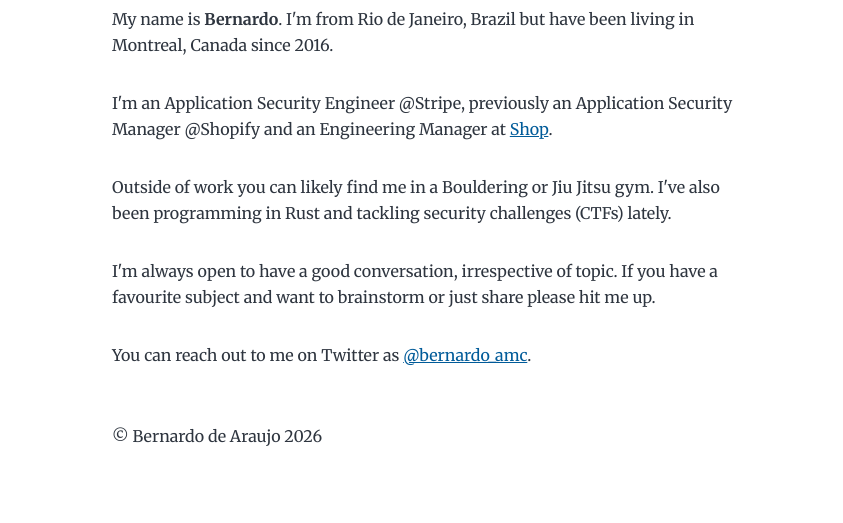
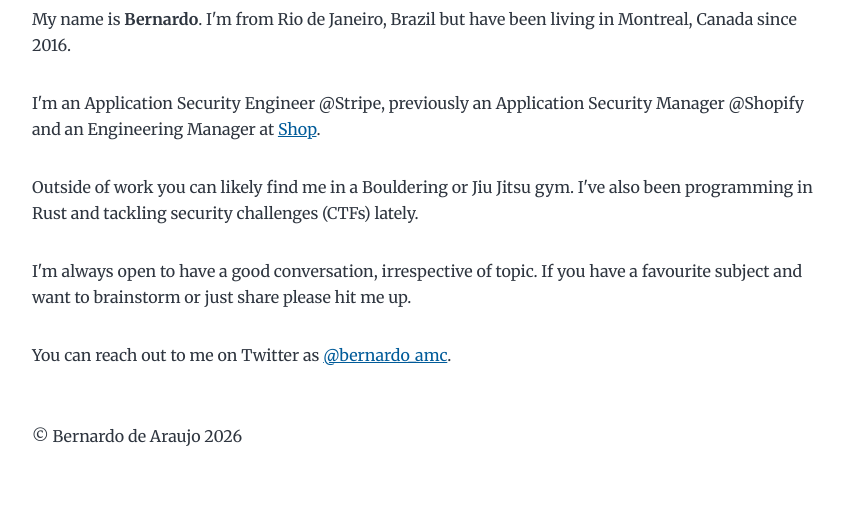
Before and after one commit to bernardoamc/bernardoamc.com, a Gatsby site: page / in a window 1280 px wide. Shown: the part 277-800 px from the top of the page, without its empty margins (212-1055 px from the left). Built offline with nearby package versions, Linux system fonts and the light colour scheme; Gatsby itself is replaced by a stand-in of ours; some packages are replaced by stand-ins of ours.

Commit message:
Increase layout width

```diff
--- a/src/style.css
+++ b/src/style.css
@@ -11,7 +11,7 @@
   --maxWidth-3xl: 48rem;
   --maxWidth-4xl: 56rem;
   --maxWidth-full: "100%";
-  --maxWidth-wrapper: var(--maxWidth-2xl);
+  --maxWidth-wrapper: 52rem;
   --spacing-px: "1px";
   --spacing-0: 0;
   --spacing-1: 0.25rem;
```
